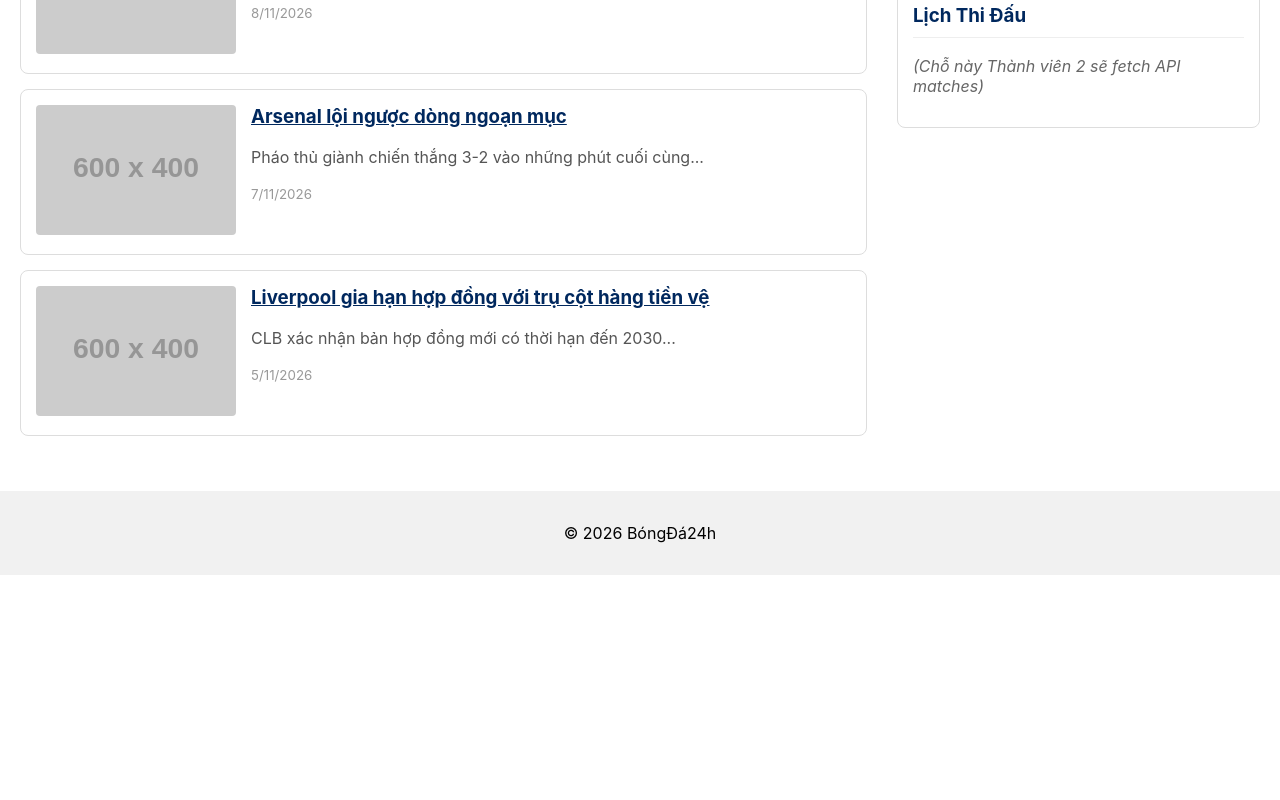
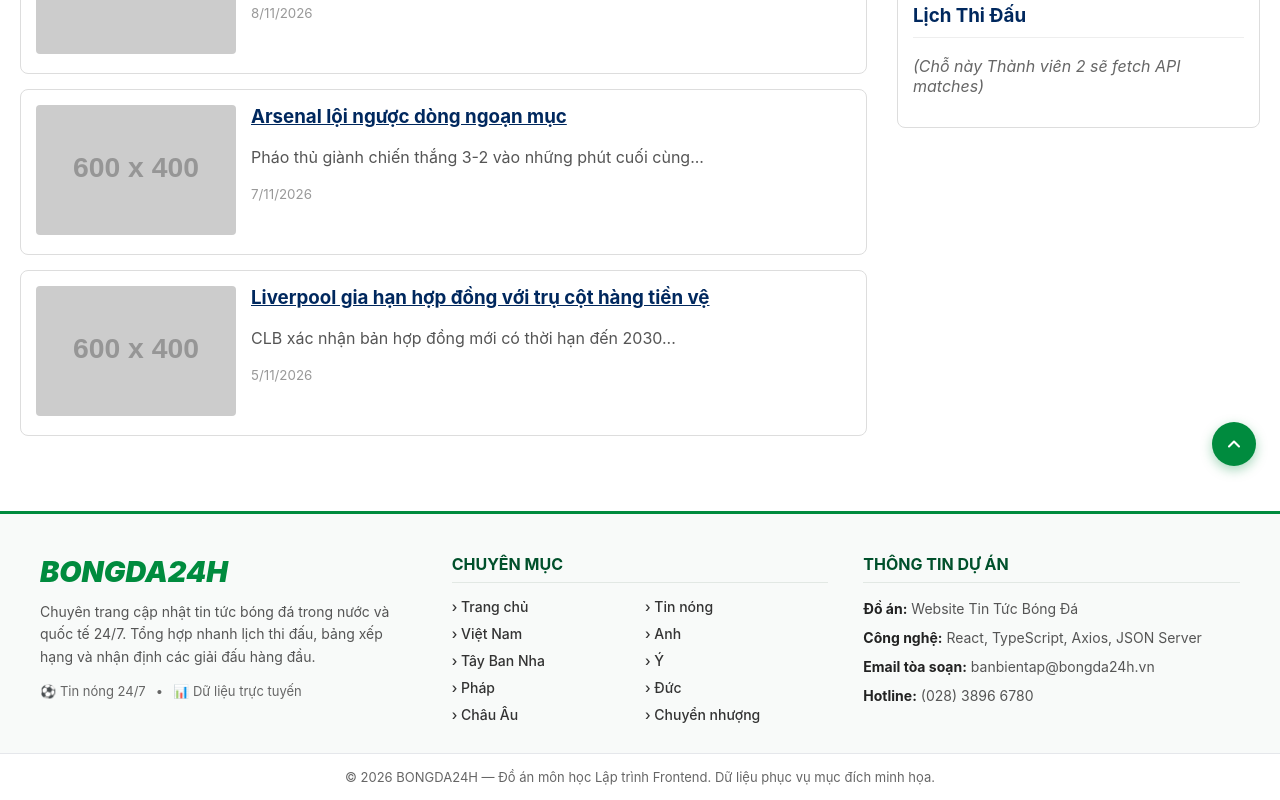
Before and after one commit to Kha-RndSoul/LTFE_CK, a React (Create React App) app: page /the-thao/anh in a window 1280 px wide. Shown: the part 310-1110 px from the top of the page. Before the commit the page ends 885 px from the top, so only its background shows below. Built offline with nearby package versions, Linux system fonts and the light colour scheme; data requests are answered from the project's data file.

Commit message:
Cập nhật Footer

```diff
--- /dev/null
+++ b/src/assets/styles/Footer.css
@@ -0,0 +1,129 @@
+.site-footer {
+    background-color: #f8faf9;
+    color: #333333;
+    border-top: 3px solid #008b3e;
+    margin-top: 40px;
+    font-size: 14px;
+}
+
+.site-footer__container {
+    max-width: 1200px;
+    margin: 0 auto;
+    padding: 40px 20px 30px;
+    display: grid;
+    grid-template-columns: repeat(auto-fit, minmax(250px, 1fr));
+    gap: 35px;
+}
+
+.site-footer__logo {
+    color: #008b3e;
+    text-decoration: none;
+    font-size: 1.8rem;
+    font-weight: 900;
+    font-style: italic;
+    display: inline-block;
+    margin-bottom: 12px;
+}
+
+.site-footer__desc {
+    line-height: 1.6;
+    color: #555555;
+    margin: 0 0 15px;
+}
+
+.site-footer__badges {
+    display: flex;
+    gap: 10px;
+    font-size: 13px;
+    color: #666666;
+}
+
+.site-footer__heading {
+    color: #00502b;
+    font-size: 16px;
+    margin-top: 0;
+    margin-bottom: 15px;
+    padding-bottom: 8px;
+    border-bottom: 1px solid #e2e8e4;
+    text-transform: uppercase;
+}
+
+.site-footer__nav {
+    list-style: none;
+    padding: 0;
+    margin: 0;
+    display: grid;
+    grid-template-columns: 1fr 1fr;
+    gap: 10px;
+}
+
+.site-footer__link {
+    color: #333333;
+    text-decoration: none;
+    font-weight: 500;
+    transition: color 0.2s ease;
+}
+
+.site-footer__link:hover {
+    color: #008b3e;
+}
+
+.site-footer__info {
+    display: flex;
+    flex-direction: column;
+    gap: 8px;
+    color: #555555;
+    line-height: 1.5;
+}
+
+.site-footer__info p {
+    margin: 0;
+}
+
+.site-footer__info strong {
+    color: #222222;
+}
+
+.site-footer__bottom {
+    background-color: #ffffff;
+    border-top: 1px solid #e5e7eb;
+    padding: 15px 20px;
+}
+
+.site-footer__bottom-inner {
+    max-width: 1200px;
+    margin: 0 auto;
+    text-align: center;
+    font-size: 13px;
+    color: #666666;
+}
+
+/* Nút tròn lên đầu trang cố định góc dưới phải */
+.scroll-top-btn {
+    position: fixed;
+    bottom: 24px;
+    right: 24px;
+    width: 44px;
+    height: 44px;
+    border-radius: 50%;
+    background-color: #008b3e;
+    color: #ffffff;
+    border: none;
+    box-shadow: 0 4px 12px rgba(0, 139, 62, 0.35);
+    display: flex;
+    align-items: center;
+    justify-content: center;
+    cursor: pointer;
+    z-index: 999;
+    transition: background-color 0.2s ease, transform 0.2s ease, box-shadow 0.2s ease;
+}
+
+.scroll-top-btn:hover {
+    background-color: #00502b;
+    transform: translateY(-3px);
+    box-shadow: 0 6px 16px rgba(0, 80, 43, 0.45);
+}
+
+.scroll-top-btn:active {
+    transform: translateY(0);
+}
--- a/src/components/common/Footer.tsx
+++ b/src/components/common/Footer.tsx
@@ -1,10 +1,88 @@
 import React from 'react';
+import { Link } from 'react-router-dom';
+import { ICategory } from '../../types';
+import useAPI from '../../hooks/useAPI';
+import { BASE_URL } from '../../services/api';
+import '../../assets/styles/Footer.css';
 
 const Footer: React.FC = () => {
+    const { data: categories } = useAPI<ICategory[]>(`${BASE_URL}/categories`);
+
+    const scrollToTop = () => {
+        window.scrollTo({ top: 0, behavior: 'smooth' });
+    };
+
     return (
-        <footer style={{ padding: '1rem', backgroundColor: '#f1f1f1', textAlign: 'center', marginTop: '20px' }}>
-            <p>© 2026 BóngĐá24h</p>
-        </footer>
+        <>
+            <footer className="site-footer">
+                <div className="site-footer__container">
+                    <div>
+                        <Link to="/" onClick={scrollToTop} className="site-footer__logo">
+                            BONGDA24H
+                        </Link>
+                        <p className="site-footer__desc">
+                            Chuyên trang cập nhật tin tức bóng đá trong nước và quốc tế 24/7.
+                            Tổng hợp nhanh lịch thi đấu, bảng xếp hạng và nhận định các giải đấu hàng đầu.
+                        </p>
+                        <div className="site-footer__badges">
+                            <span>⚽ Tin nóng 24/7</span>
+                            <span>•</span>
+                            <span>📊 Dữ liệu trực tuyến</span>
+                        </div>
+                    </div>
+
+                    <div>
+                        <h4 className="site-footer__heading">Chuyên mục</h4>
+                        <ul className="site-footer__nav">
+                            <li>
+                                <Link to="/" onClick={scrollToTop} className="site-footer__link">
+                                    › Trang chủ
+                                </Link>
+                            </li>
+                            {categories?.map((cat) => (
+                                <li key={cat.id}>
+                                    <Link
+                                        to={`/the-thao/${cat.id}`}
+                                        onClick={scrollToTop}
+                                        className="site-footer__link"
+                                    >
+                                        › {cat.name}
+                                    </Link>
+                                </li>
+                            ))}
+                        </ul>
+                    </div>
+
+                    <div>
+                        <h4 className="site-footer__heading">Thông tin dự án</h4>
+                        <div className="site-footer__info">
+                            <p><strong>Đồ án:</strong> Website Tin Tức Bóng Đá</p>
+                            <p><strong>Công nghệ:</strong> React, TypeScript, Axios, JSON Server</p>
+                            <p><strong>Email tòa soạn:</strong> banbientap@bongda24h.vn</p>
+                            <p><strong>Hotline:</strong> (028) 3896 6780</p>
+                        </div>
+                    </div>
+                </div>
+
+                <div className="site-footer__bottom">
+                    <div className="site-footer__bottom-inner">
+                        <span>© 2026 BONGDA24H — Đồ án môn học Lập trình Frontend. Dữ liệu phục vụ mục đích minh họa.</span>
+                    </div>
+                </div>
+            </footer>
+
+            <button
+                type="button"
+                onClick={scrollToTop}
+                className="scroll-top-btn"
+                aria-label="Lên đầu trang"
+                title="Lên đầu trang"
+            >
+                <svg width="20" height="20" viewBox="0 0 24 24" fill="none" stroke="currentColor" strokeWidth="2.5" strokeLinecap="round" strokeLinejoin="round">
+                    <path d="M18 15l-6-6-6 6" />
+                </svg>
+            </button>
+        </>
     );
 };
 
```
